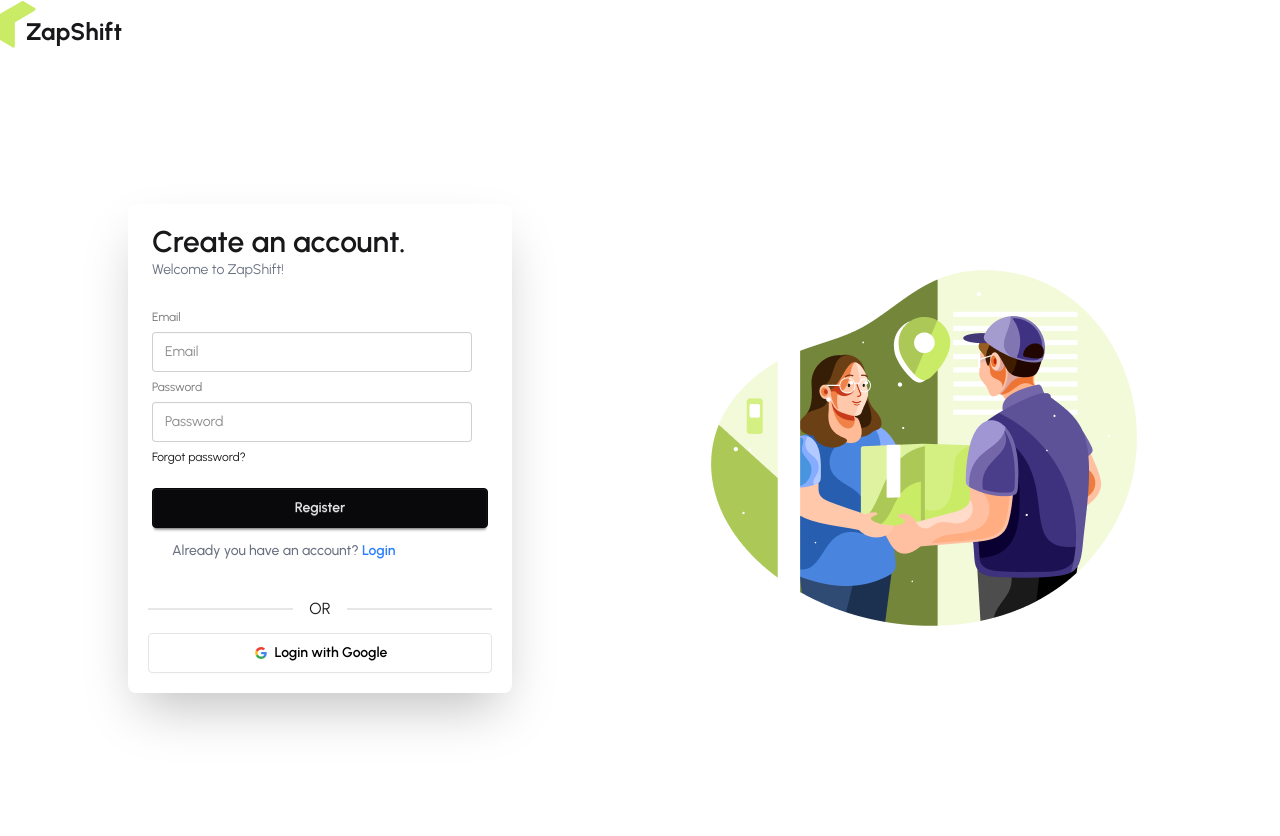
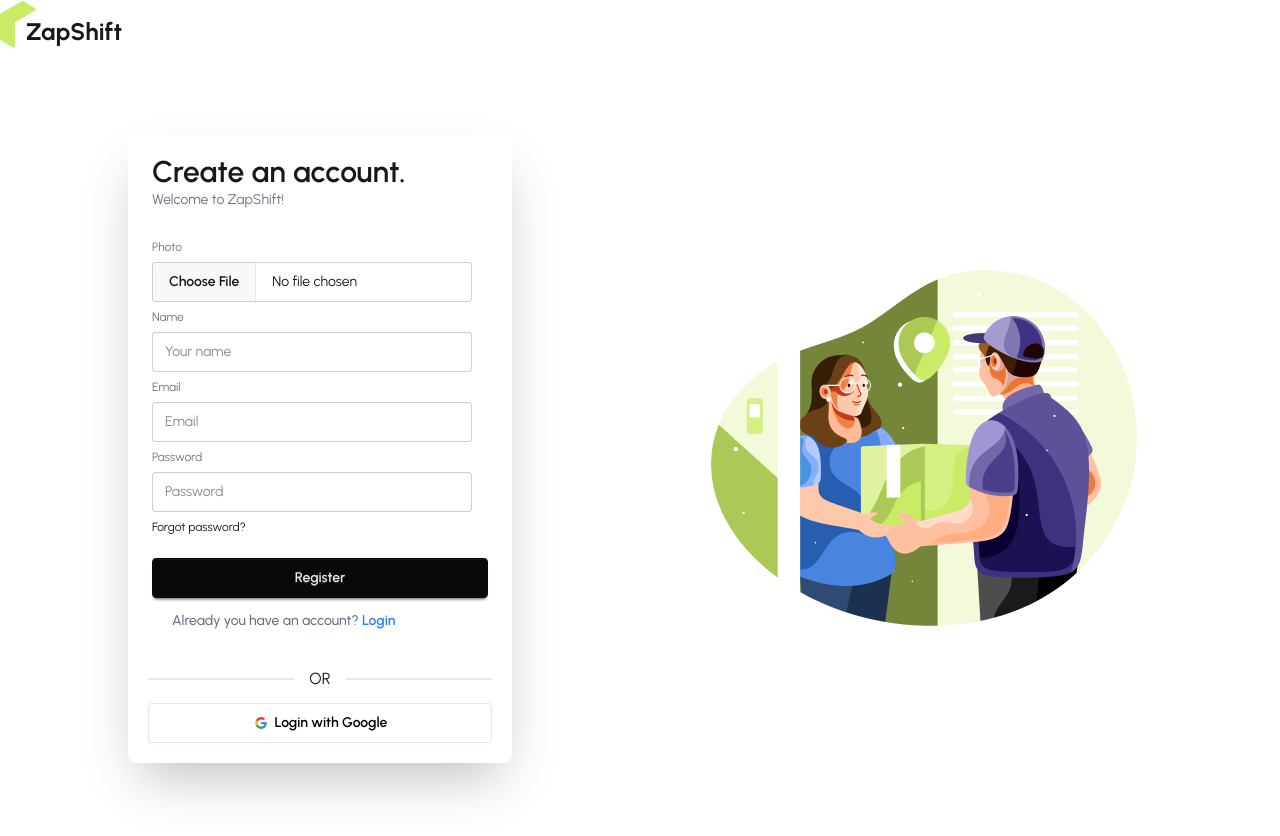
Before and after one commit to mohammademon393/zap-shift-client, a React (Vite) app: page /register in a window 1280 px wide. Shown: the top 836 px of the page. Built offline with nearby package versions, Linux system fonts and the light colour scheme; no server answers.

Commit message:
Axios install and sent the data firebase an imageBB

```diff
--- a/package.json
+++ b/package.json
@@ -11,6 +11,7 @@
   },
   "dependencies": {
     "@tailwindcss/vite": "^4.2.2",
+    "axios": "^1.15.2",
     "firebase": "^12.12.1",
     "leaflet": "^1.9.4",
     "react": "^19.2.4",
--- a/src/Pages/Auth/Register/Register.jsx
+++ b/src/Pages/Auth/Register/Register.jsx
@@ -3,16 +3,48 @@ import { useForm } from 'react-hook-form';
 import useAuth from '../../../hooks/useAuth';
 import { Link } from 'react-router';
 import SocialLogin from '../SocialLogin/SocialLogin';
+import axios from 'axios';
 
 const Register = () => {
     const {register, handleSubmit, formState: { errors }} = useForm();
-    const { registerUser } = useAuth();
+    const { registerUser, updateUserProfile } = useAuth();
 
     const handleRegistration = (data) =>{
-        console.log('after registration', data);
+      const profileImage = data.photo[0];
+
         registerUser(data.email, data.password)
         .then(result => {
           console.log(result.user);
+          // upload image to imgbb
+          const formData = new FormData();
+          formData.append("image", profileImage);
+
+          const imageApiKey = `https://api.imgbb.com/1/upload?key=${import.meta.env.VITE_Image_Host_Key}`;
+
+          axios
+            .post(imageApiKey, formData)
+            .then((res) => {
+              console.log("after image upload", res.data.data.url);
+
+              // update user profile
+              const userProfile = {
+                displayName: data.name,
+                photoUrl: res.data.data.url,
+              };
+              updateUserProfile(userProfile)
+              .then(()=>{
+                console.log('profile update done');
+
+              })
+              .catch(err =>{
+                console.log(err);
+
+              })
+            })
+            .catch((err) => {
+              console.log("Image upload error:", err);
+            });
+
         })
         .catch(error => {
           console.error(error);
@@ -22,14 +54,36 @@ const Register = () => {
     return (
       <div className="card bg-base-100 w-full mx-auto max-w-sm shrink-0 shadow-2xl">
         <h2 className="card-title text-3xl pl-6 mt-5">Create an account.</h2>
-          <p className="text-gray-500 text-sm pl-6">
-            Welcome to ZapShift!
-          </p>
+        <p className="text-gray-500 text-sm pl-6">Welcome to ZapShift!</p>
         <form
           onSubmit={handleSubmit(handleRegistration)}
           className="w-full max-w-sm mx-auto card-body"
         >
           <fieldset className="fieldset">
+            {/* Photo field */}
+            <label className="label">Photo</label>
+            <input
+              type="file"
+              {...register("photo", { required: true })}
+              className="file-input"
+              placeholder="Your photo"
+            />
+            {errors.photo?.type === "required" && (
+              <p className="text-red-500">Photo is required</p>
+            )}
+
+            {/* name field */}
+            <label className="label">Name</label>
+            <input
+              type="text"
+              {...register("name", { required: true })}
+              className="input"
+              placeholder="Your name"
+            />
+            {errors.name?.type === "required" && (
+              <p className="text-red-500">Name is required</p>
+            )}
+
             {/* email field */}
             <label className="label">Email</label>
             <input
@@ -49,8 +103,7 @@ const Register = () => {
               {...register("password", {
                 required: true,
                 minLength: 6,
-                  pattern:
-                    /^(?=.*[a-z])(?=.*[A-Z])(?=.*\d)(?=.*[@$!%*?&]).{6,}$/,
+                pattern: /^(?=.*[a-z])(?=.*[A-Z])(?=.*\d)(?=.*[@$!%*?&]).{6,}$/,
               })}
               className="input"
               placeholder="Password"
--- a/src/context/AuthProvider.jsx
+++ b/src/context/AuthProvider.jsx
@@ -7,6 +7,7 @@ import {
   signInWithEmailAndPassword,
   signInWithPopup,
   signOut,
+  updateProfile,
 } from "firebase/auth";
 import auth from "../Firebase/firebase.init";
 
@@ -40,6 +41,11 @@ const AuthProvider = ({ children }) => {
     return signOut(auth)
   }
 
+  // update user profile
+  const updateUserProfile = (profile) =>{
+    return updateProfile(auth.currentUser, profile);
+  }
+
   // observe user auth state change
   useEffect(()=>{
     const unSubscribe = onAuthStateChanged(auth, (currentUser)=>{
@@ -57,6 +63,7 @@ const AuthProvider = ({ children }) => {
     signInUser,
     googleSignIn,
     logOut,
+    updateUserProfile,
   };
 
   return <AuthContext value={authInfo}>{children}</AuthContext>;
```
Also changed, not shown: 1 other file (tests, documents, lock files or other folders). Lines whose indentation alone changed are shown as unchanged.
